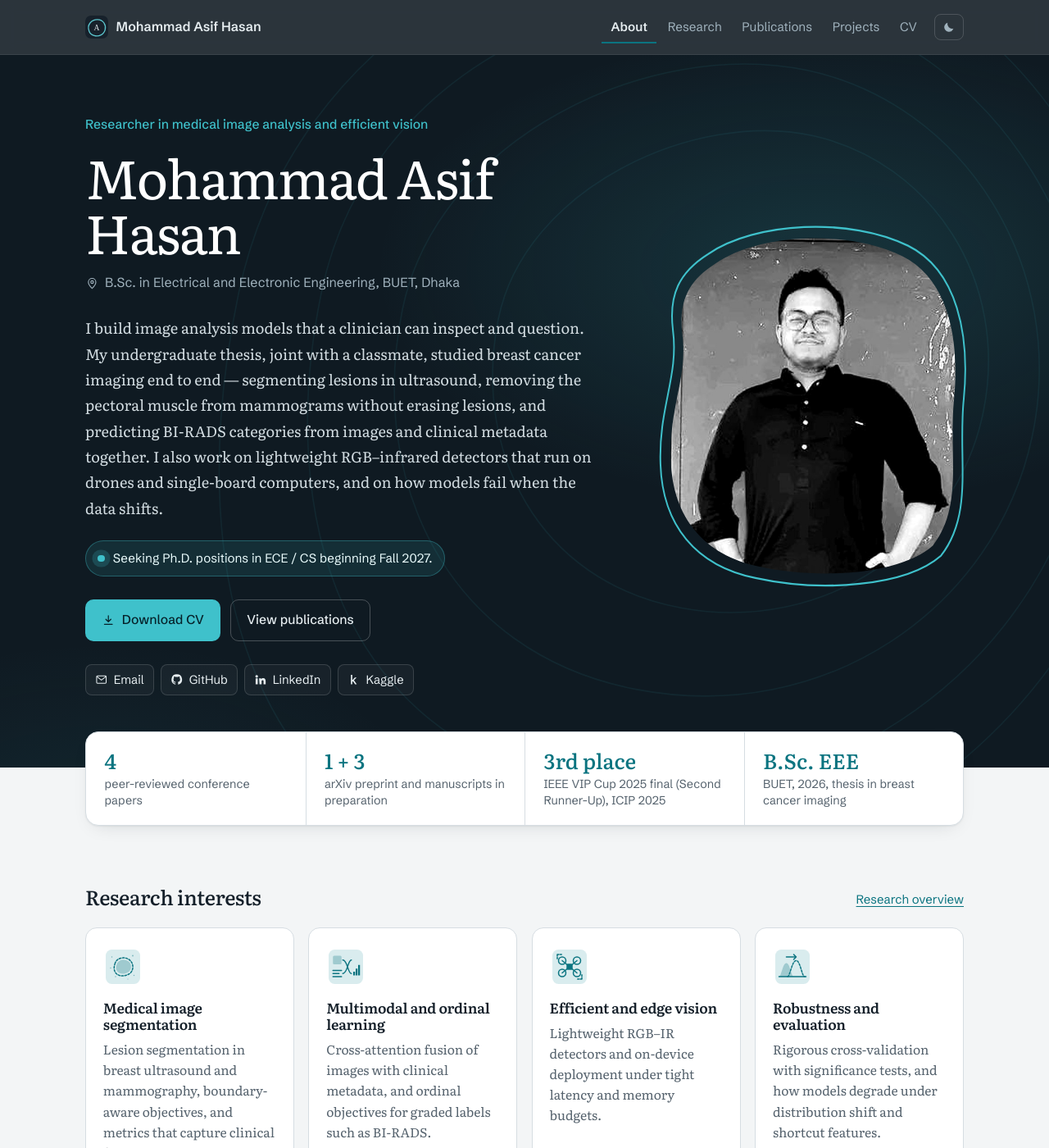
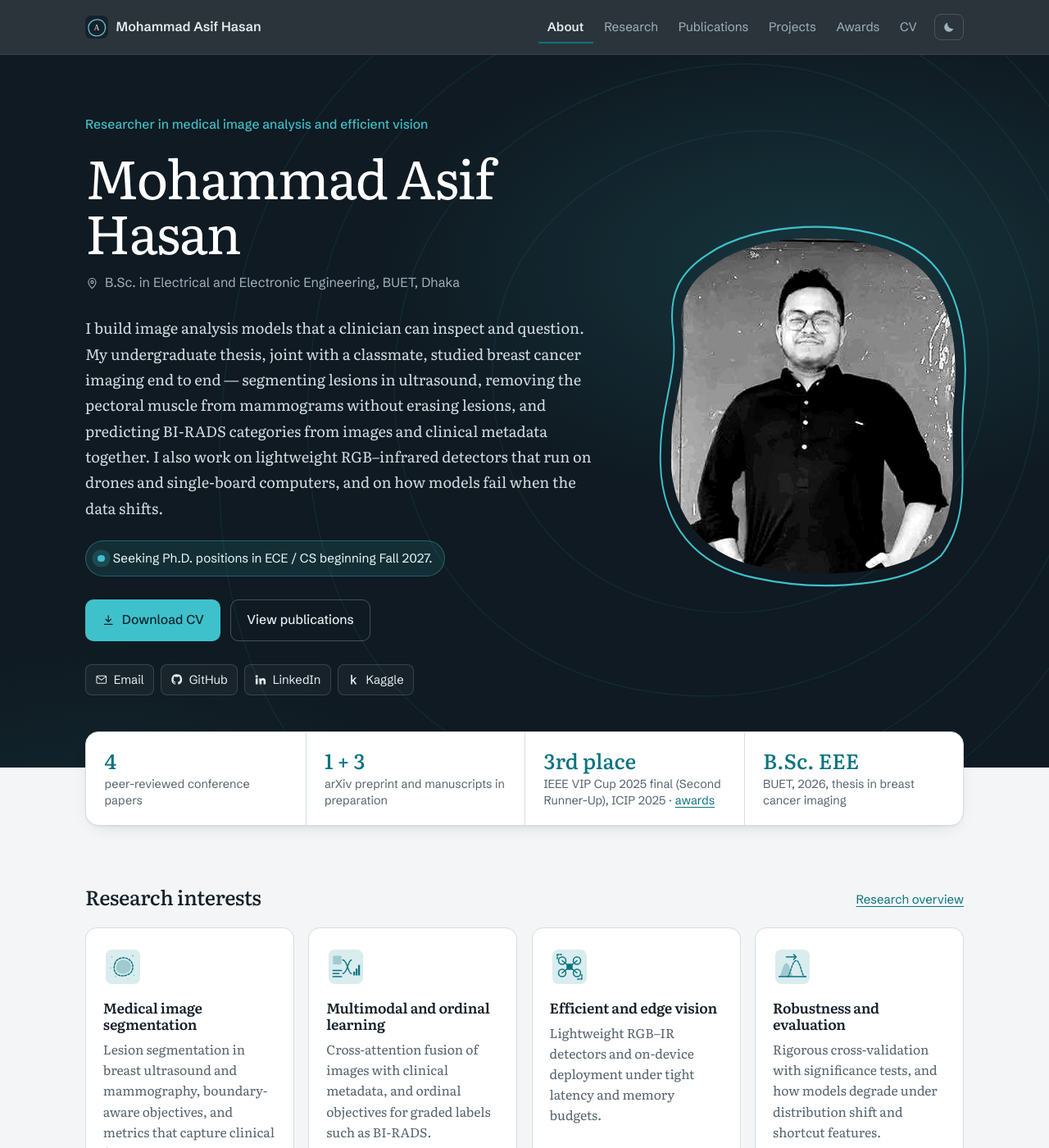
Before and after one commit to Asif190/Asif190.github.io, a Jekyll site: the page built from index.html, in a window 1280 px wide and 1400 px high. Shown: the whole window at 82% size. Built offline with Jekyll 4.4.1, drawn with Linux system fonts in a browser that asks for light colours.

Commit message:
Add Awards & Honours page and enrich research content
- New /awards/ page: IEEE VIP Cup 2025 third prize with certificate,
  DeepDroneTrack summary, team and resulting papers; ICIP travel grant;
  CUET Datathon finalist; NASA Space Apps 2025; BUET Robotics Society
  recognition; NNO Top 30 and science fair, with certificate images
- Add Team EyeQ photo to the VIP Cup entry
- Research page: VIP Cup system (DeepDroneTrack), published WIECON-ECE
  results, Datathon benchmark behind the meme manuscript, thesis on request
- Link Awards from the menu, home page and CV page

Co-Authored-By: Claude Opus 5.5 <noreply@anthropic.com>

```diff
--- a/_data/cv.yml
+++ b/_data/cv.yml
@@ -54,7 +54,7 @@ awards:
   - title: "Finalist, Datathon"
     where: "CUET CSE Fest 2025"
     year: 2025
-    detail: "Team Breakpoint. PaddleOCR-based pipeline for classifying memes as political or non-political."
+    detail: "Team Breakpoint. PaddleOCR-based pipeline for classifying memes as political or non-political on the PoliMemeDecode benchmark, which my current meme-detection manuscript builds on."
   - title: "Top 30, NNO Content Writing Hunt Programme"
     where: "Newspaper Olympiad"
     year: 2021
--- a/_data/navigation.yml
+++ b/_data/navigation.yml
@@ -6,6 +6,8 @@
   url: /publications/
 - title: Projects
   url: /projects/
+- title: Awards
+  url: /awards/
 - title: CV
   url: /cv/
 # The Blog link is hidden automatically while _posts/ is empty.
--- a/assets/css/main.css
+++ b/assets/css/main.css
@@ -377,6 +377,51 @@ h3 { font-size: 1.15rem; margin: 1.75rem 0 .5rem; font-weight: 600; }
 .lb-controls button { font: inherit; font-family: var(--sans); font-size: .9rem; padding: .4rem .9rem; border: 1px solid rgba(255,255,255,.25); background: rgba(255,255,255,.06); color: #fff; border-radius: 8px; cursor: pointer; }
 .lb-controls button:hover { border-color: var(--glow); }
 
+/* ---------- awards & honours ---------- */
+.award-highlights { display: grid; grid-template-columns: repeat(3, minmax(0, 1fr)); gap: 1rem; margin: 0 0 1.75rem; }
+.award-highlights > div { background: var(--surface); border: 1px solid var(--rule); border-radius: 14px; padding: 1rem 1.2rem; display: flex; flex-direction: column; gap: .2rem; }
+.award-highlights strong { font-family: var(--serif); font-weight: 500; font-size: 1.45rem; color: var(--accent); line-height: 1.2; }
+.award-highlights span { font-family: var(--sans); font-size: .9rem; color: var(--muted); line-height: 1.4; }
+.award-feature { display: grid; grid-template-columns: minmax(0, 1.35fr) minmax(0, 1fr); gap: 2rem; align-items: start;
+  background: linear-gradient(135deg, var(--surface) 55%, color-mix(in srgb, var(--accent) 9%, var(--surface)));
+  border: 1px solid var(--rule); border-radius: 18px; padding: 1.75rem; box-shadow: var(--shadow); }
+.award-feature h2 { font-size: 1.5rem; margin: .35rem 0 .4rem; line-height: 1.3; }
+.award-feature p { margin: 0 0 .75rem; line-height: 1.65; }
+.award-kicker { display: flex; align-items: center; gap: .6rem; font-family: var(--sans); font-size: .88rem; color: var(--muted); margin: 0 !important; }
+.award-kicker .scope { font-weight: 600; font-size: .78rem; letter-spacing: .02em; padding: .12rem .55rem; border-radius: 999px; background: var(--accent-soft); color: var(--accent-strong); }
+.award-where { font-family: var(--sans); font-size: .93rem; color: var(--accent-strong); }
+.award-challenge { font-size: .98rem; }
+.award-role { border-left: 3px solid var(--accent); padding-left: .8rem; }
+.award-team { display: grid; grid-template-columns: max-content 1fr; gap: .25rem 1rem; margin: .9rem 0 1rem; font-family: var(--sans); font-size: .92rem; }
+.award-team dt { color: var(--muted); }
+.award-team dd { margin: 0; }
+.award-outcomes-head { font-family: var(--sans); font-weight: 600; font-size: .92rem; margin: 0 0 .35rem !important; }
+.award-outcomes { margin: 0; padding-left: 1.1rem; font-size: .97rem; }
+.award-outcomes li { margin: .2rem 0; }
+.award-cert { position: static; }
+.award-cert .photo, .award-thumb { border: 1px solid var(--rule); box-shadow: var(--shadow); background: #fff; }
+.award-team-photo { margin: 1.5rem 0 0; }
+.award-team-photo .photo { border: 1px solid var(--rule); box-shadow: var(--shadow); background: #fff; }
+.award-team-photo figcaption { font-family: var(--sans); font-size: .85rem; color: var(--muted); text-align: center; margin-top: .6rem; }
+.cert-label { font-family: var(--sans); font-size: .82rem; color: var(--muted); text-align: center; margin: .6rem 0 0 !important; }
+.award-section { margin-top: 2.75rem; }
+.award-grid { display: grid; grid-template-columns: 1fr; gap: 1.1rem; }
+.award-card { background: var(--surface); border: 1px solid var(--rule); border-radius: 16px; overflow: hidden; display: flex; flex-direction: column; transition: border-color .2s; }
+.award-card:hover { border-color: color-mix(in srgb, var(--accent) 55%, var(--rule)); }
+.award-card.has-cert { display: grid; grid-template-columns: minmax(0, 300px) minmax(0, 1fr); }
+.award-card .award-thumb { border: 0; border-right: 1px solid var(--rule); border-radius: 0; box-shadow: none; height: 100%; display: flex; align-items: center; }
+.award-body { padding: 1.2rem 1.35rem 1.1rem; }
+.award-body h3 { margin: .45rem 0 .25rem; font-size: 1.12rem; line-height: 1.35; }
+.award-body p { margin: 0 0 .55rem; font-size: .98rem; line-height: 1.6; }
+.award-body .pub-links { margin-bottom: 0; }
+@media (max-width: 880px) {
+  .award-feature { grid-template-columns: 1fr; padding: 1.3rem; }
+  .award-cert { position: static; max-width: 460px; }
+  .award-highlights { grid-template-columns: 1fr; }
+  .award-card.has-cert { grid-template-columns: 1fr; }
+  .award-card .award-thumb { border-right: 0; border-bottom: 1px solid var(--rule); }
+}
+
 /* ---------- footer ---------- */
 .site-footer { background: var(--slate); color: var(--on-slate-muted); margin-top: 4rem; font-family: var(--sans); font-size: .93rem; }
 .footer-grid { display: grid; grid-template-columns: 1.1fr 1.2fr .8fr; gap: 2.5rem; padding-top: 3rem; padding-bottom: 2rem; }
--- a/cv.html
+++ b/cv.html
@@ -39,6 +39,7 @@ body_class: wide-page cv-page
 </ul>
 
 <h2>Honours and awards</h2>
+<p class="more" style="margin-top:0"><a href="{{ '/awards/' | relative_url }}">Details and certificates on the Awards &amp; Honours page</a></p>
 <ul class="entries">
 {% for e in cv.awards %}
   <li><div class="entry-head"><strong>{{ e.title }}</strong><span>{{ e.year }}</span></div>
--- a/index.html
+++ b/index.html
@@ -44,7 +44,7 @@ body_class: home
 <section class="wrap facts" aria-label="At a glance">
   <div><strong>{{ n_conf }}</strong><span>peer-reviewed conference {% if n_conf == 1 %}paper{% else %}papers{% endif %}</span></div>
   <div><strong>{{ n_pre }} + {{ n_rev }}</strong><span>arXiv {% if n_pre == 1 %}preprint{% else %}preprints{% endif %} and {% if n_rev == 1 %}manuscript{% else %}manuscripts{% endif %} in preparation</span></div>
-  <div><strong>3rd place</strong><span>IEEE VIP Cup 2025 final (Second Runner-Up), ICIP 2025</span></div>
+  <div><strong>3rd place</strong><span>IEEE VIP Cup 2025 final (Second Runner-Up), ICIP 2025 · <a href="{{ '/awards/' | relative_url }}">awards</a></span></div>
   <div><strong>B.Sc. EEE</strong><span>BUET, 2026, thesis in breast cancer imaging</span></div>
 </section>
 
```
Also changed, not shown: _data/awards.yml (added, +91 -0 lines), awards.html (added, +89 -0 lines), research.md (+5 -5 lines), assets/img/awards/brs-vice-president-thumb.jpg (added), assets/img/awards/brs-vice-president.jpg (added), assets/img/awards/cuet-datathon-2025-thumb.jpg (added), assets/img/awards/cuet-datathon-2025.jpg (added), assets/img/awards/nno-content-writing-2021-thumb.jpg (added), assets/img/awards/nno-content-writing-2021.jpg (added), assets/img/awards/team-eyeq-thumb.jpg (added), assets/img/awards/team-eyeq.jpg (added), assets/img/awards/vip-cup-2025-thumb.jpg (added), assets/img/awards/vip-cup-2025.jpg (added).
